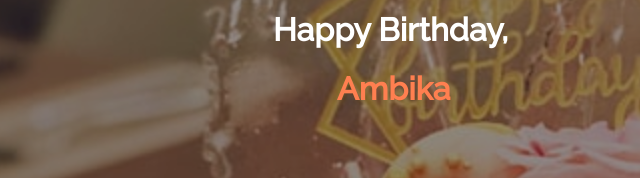
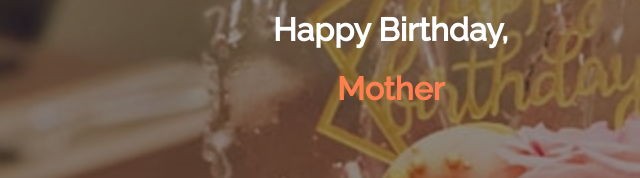
Before and after one commit to codechamp2006/Happy-Birthday-template, a plain HTML site: page index.html in a window 1280 px wide. Shown: the part 290-468 px from the top of the page, 239-879 px from the left. Drawn offline with Linux system fonts and the light colour scheme.

Commit message:
Update index.html

```diff
--- a/index.html
+++ b/index.html
@@ -13,7 +13,7 @@
         <div class="cake-overlay">
             <div class="greet">
                 <h1 class="line1">Happy Birthday,</h1>
-                <h1 class="line2">Ambika</h1>
+                <h1 class="line2">Mother</h1>
             </div>
         </div>
     </div>
```
